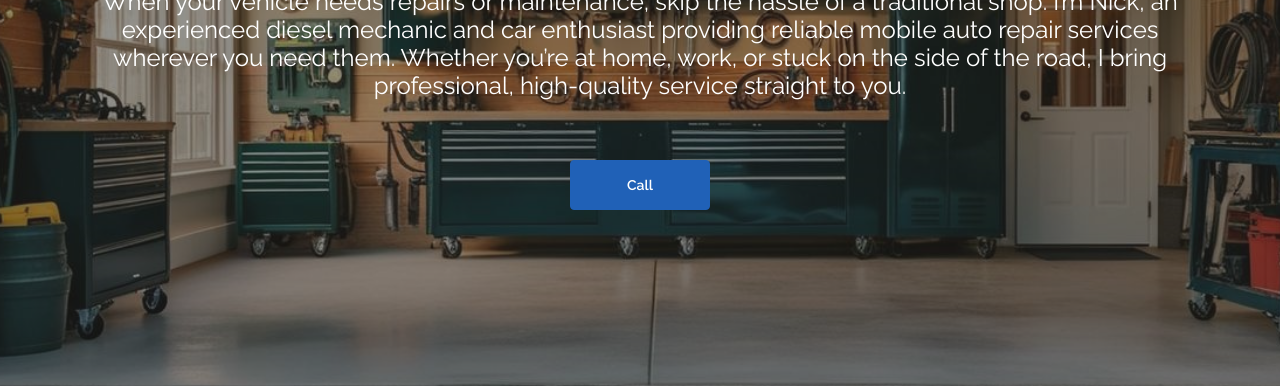
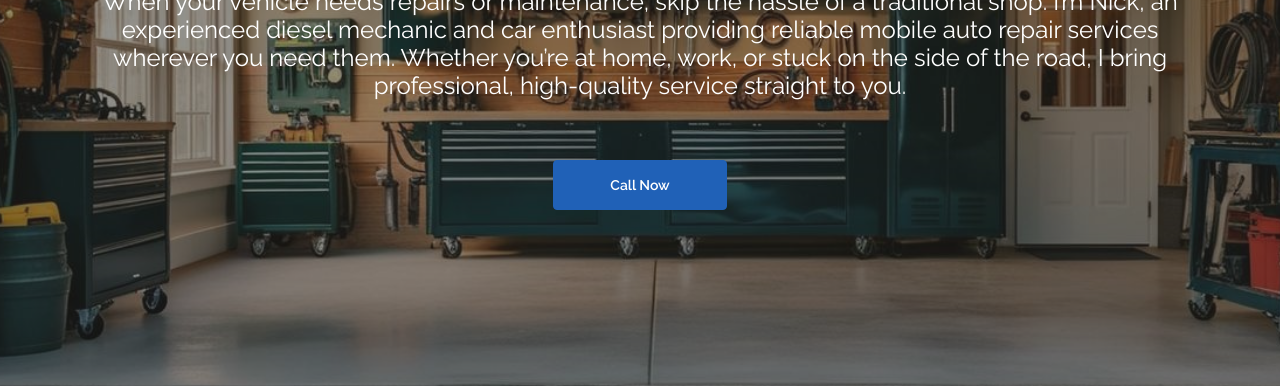
Before and after one commit to nikolakosaric/nikolakosaric.github.io, a plain HTML site: page index.html in a window 1280 px wide. Shown: the part 430-816 px from the top of the page. Drawn offline with nearby package versions, Linux system fonts and the light colour scheme.

Commit message:
Update index.html
Fixed first call button to link to cell number

```diff
--- a/index.html
+++ b/index.html
@@ -160,7 +160,7 @@
                                         </div>
 
                                         <div class="home_btns m-top-40">
-                                            <a href="" class="btn btn-primary m-top-20">Call</a>
+                                            <a href="tel:+14142933928" class="btn btn-primary m-top-20">Call Now</a>
                                             <!--<a href="" class="btn btn-default m-top-20">Take a Tour</a>-->
                                         </div>
                                     </div><!-- End off slid item -->
```
